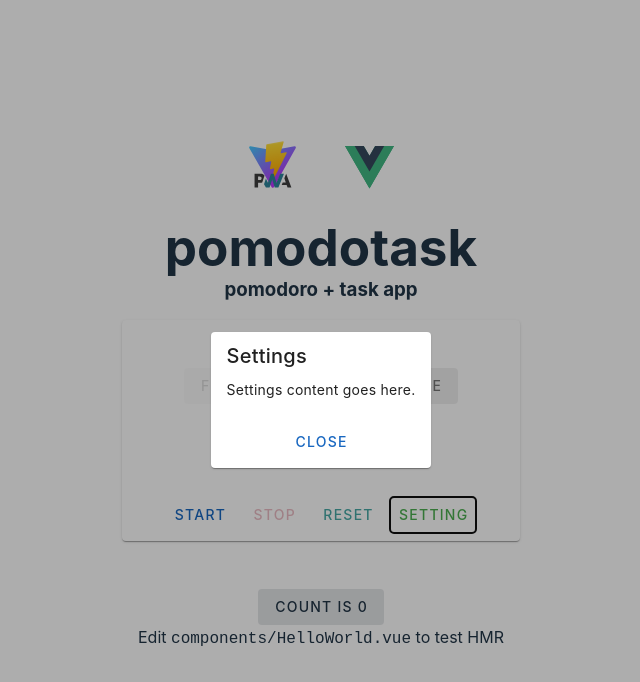
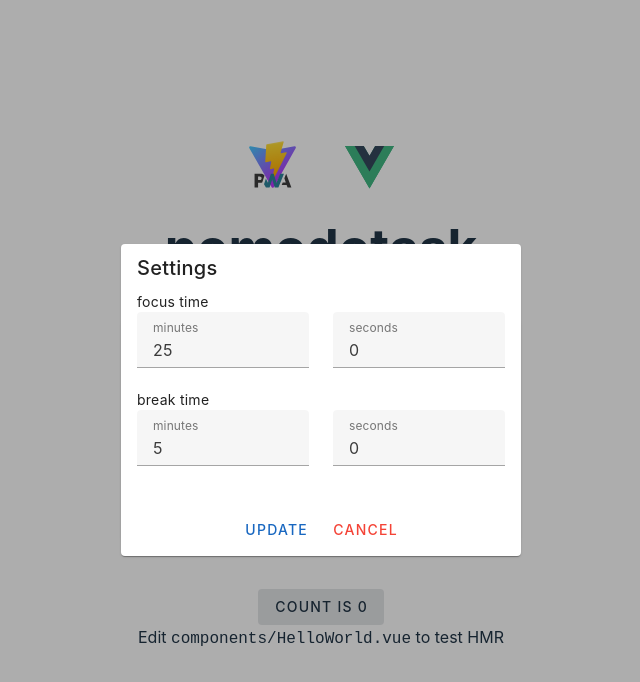
Before and after one commit to SidnaZayn/pomodotask-pwa, a Vue app: page / in a window 1280 px wide. Both pictures are taken after a click on the button "SETTING". Shown: the top 682 px of the page, without its empty margins (319-959 px from the left). Built offline with nearby package versions, Linux system fonts and the light colour scheme.

Commit message:
update: add pinia, setting card

```diff
--- a/package.json
+++ b/package.json
@@ -9,6 +9,7 @@
     "preview": "vite preview"
   },
   "dependencies": {
+    "pinia": "^3.0.2",
     "vue": "^3.5.13",
     "vuetify": "^3.8.1"
   },
--- a/src/components/Timer/Main.vue
+++ b/src/components/Timer/Main.vue
@@ -4,10 +4,10 @@
       <v-card-title>Timer</v-card-title>
       <v-card-subtitle>
         <div class="d-flex justify-center ga-3">
-          <v-btn variant="tonal" :disabled="focusTime" @click="toFocusTime"
+          <v-btn variant="tonal" :disabled="timerStore.focusTime" @click="toFocusTime"
             >Focus Time</v-btn
           >
-          <v-btn variant="tonal" :disabled="breakTime" @click="toBreakTime"
+          <v-btn variant="tonal" :disabled="timerStore.breakTime" @click="toBreakTime"
             >Break Time</v-btn
           >
         </div>
@@ -16,89 +16,75 @@
         <h1>{{ formattedTime }}</h1>
       </v-card-text>
       <v-card-actions class="d-flex justify-center">
-        <v-btn color="primary" @click="startTimer" :disabled="isRunning"
+        <v-btn color="primary" @click="startTimer" :disabled="timerStore.isRunning"
           >Start</v-btn
         >
-        <v-btn color="error" @click="stopTimer" :disabled="!isRunning"
+        <v-btn color="error" @click="stopTimer" :disabled="!timerStore.isRunning"
           >Stop</v-btn
         >
         <v-btn color="secondary" @click="resetTimer">Reset</v-btn>
-        <v-btn color="success" @click="overlay = !overlay">Setting</v-btn>
+        <SettingCardButton />
       </v-card-actions>
     </v-card>
-    <v-overlay :model-value="overlay" class="align-center justify-center">
-      <v-card max-width="400" class="mx-auto">
-        <v-card-title>Settings</v-card-title>
-        <v-card-text>
-          <p>Settings content goes here.</p>
-        </v-card-text>
-        <v-card-actions class="d-flex justify-center">
-          <v-btn color="primary" @click="overlay = false">Close</v-btn>
-        </v-card-actions>
-      </v-card>
-    </v-overlay>
   </v-container>
 </template>
 
 <script setup>
 import { ref, computed, onBeforeUnmount } from "vue";
-const timeFocusBase = 25 * 60;
-const timeBreakBase = 5 * 60;
-const time = ref(timeFocusBase); // 25 minutes in seconds
+import SettingCardButton from "./SettingCard.vue";
+import { useTimerStore } from "../../stores/TimerStore.js";
+
+const timerStore = useTimerStore();
 const timer = ref(null);
-const isRunning = ref(false);
-  const overlay = ref(false);
-const focusTime = ref(true);
-const breakTime = ref(false);
 
 const formattedTime = computed(() => {
-  const minutes = String(Math.floor(time.value / 60)).padStart(2, "0");
-  const seconds = String(time.value % 60).padStart(2, "0");
+  const minutes = String(Math.floor(timerStore.time / 60)).padStart(2, "0");
+  const seconds = String(timerStore.time % 60).padStart(2, "0");
   return `${minutes}:${seconds}`;
 });
 
 const startTimer = () => {
-  if (!isRunning.value) {
-    isRunning.value = true;
+  if (!timerStore.isRunning) {
+    timerStore.isRunning = true;
     timer.value = setInterval(() => {
-      if (time.value <= 0) {
+      if (timerStore.time <= 0) {
         clearInterval(timer.value);
-        isRunning.value = false;
-        if (focusTime.value) {
+        timerStore.isRunning = false;
+        if (timerStore.focusTime) {
           toBreakTime(); // Switch to break time
         } else {
           toFocusTime(); // Switch to focus time
         }
         alert("Time's up!");
       } else {
-        time.value--;
+        timerStore.time--;
       }
     }, 1000);
   }
 };
 
 const stopTimer = () => {
-  isRunning.value = false;
+  timerStore.isRunning = false;
   clearInterval(timer.value);
 };
 
 const resetTimer = () => {
   stopTimer();
-  time.value = timeFocusBase; // Reset to 25 minutes
+  timerStore.time = timerStore.timeFocusBase; // Reset to 25 minutes
 };
 
 const toBreakTime = () => {
-  focusTime.value = false;
-  breakTime.value = true;
+  timerStore.focusTime = false;
+  timerStore.breakTime = true;
   stopTimer();
-  time.value = timeBreakBase; // Set to 5 minutes for break time
+  timerStore.time = timerStore.timeBreakBase; // Set to 5 minutes for break time
 };
 
 const toFocusTime = () => {
-  focusTime.value = true;
-  breakTime.value = false;
+  timerStore.focusTime = true;
+  timerStore.breakTime = false;
   stopTimer();
-  time.value = timeFocusBase; // Set to 25 minutes for focus time
+  timerStore.time = timerStore.timeFocusBase; // Set to 25 minutes for focus time
 };
 
 onBeforeUnmount(() => {
--- a/src/components/Timer/SettingCard.vue
+++ b/src/components/Timer/SettingCard.vue
@@ -1,25 +1,100 @@
 <template>
-  <v-overlay :model-value="props.overlay" class="align-center justify-center">
+  <v-btn color="success" @click="overlay = !overlay">Setting</v-btn>
+
+  <v-overlay :model-value="overlay" class="align-center justify-center">
     <v-card max-width="400" class="mx-auto">
       <v-card-title>Settings</v-card-title>
       <v-card-text>
-        <p>Settings content goes here.</p>
+        <p>focus time</p>
+        <v-row>
+          <v-col cols="12" sm="6">
+            <v-text-field
+              v-model="focusTime.minute"
+              :type="'number'"
+              :rules="rules"
+              label="minutes"
+              name="input-focus-minute"
+            ></v-text-field>
+          </v-col>
+          <v-col cols="12" sm="6">
+            <v-text-field
+              v-model="focusTime.second"
+              :type="'number'"
+              :rules="rules"
+              label="seconds"
+              name="input-focus-second"
+            ></v-text-field>
+          </v-col>
+        </v-row>
+        <p>break time</p>
+        <v-row>
+          <v-col cols="12" sm="6">
+            <v-text-field
+              v-model="breakTime.minute"
+              :type="'number'"
+              :rules="rules"
+              label="minutes"
+              name="input-focus-minute"
+            ></v-text-field>
+          </v-col>
+          <v-col cols="12" sm="6">
+            <v-text-field
+              v-model="breakTime.second"
+              :type="'number'"
+              :rules="rules"
+              label="seconds"
+              name="input-focus-second"
+            ></v-text-field>
+          </v-col>
+        </v-row>
       </v-card-text>
       <v-card-actions class="d-flex justify-center">
-        <v-btn color="primary" @click="overlay = false">Close</v-btn>
+        <v-btn color="primary" @click="onSubmit" :disabled="!isUpdateValid"
+          >Update</v-btn
+        >
+        <v-btn color="red" @click="overlay = false">Cancel</v-btn>
       </v-card-actions>
     </v-card>
   </v-overlay>
 </template>
 
 <script setup>
-// overide overlay ref to become props
-const props = defineProps({
-  overlay: {
-    type: Boolean,
-    default: false,
-  },
+import { ref, computed } from "vue";
+import { useTimerStore } from "../../stores/TimerStore";
+
+const timerStore = useTimerStore();
+const overlay = ref(false);
+const focusTime = ref({
+  minute: 25,
+  second: 0,
 });
-const emit = defineEmits(["update:overlay"]);
+const breakTime = ref({
+  minute: 5,
+  second: 0,
+});
 
+const rules = [(v) => !!v || "Time cannot be null"];
+
+const isUpdateValid = computed(() => {
+  return (
+    focusTime.value.minute >= 0 &&
+    focusTime.value.minute !== "" &&
+    focusTime.value.second >= 0 &&
+    focusTime.value.second !== "" &&
+    breakTime.value.minute >= 0 &&
+    breakTime.value.minute !== "" &&
+    breakTime.value.second >= 0 &&
+    breakTime.value.second !== ""
+  );
+});
+
+const onSubmit = () => {
+  timerStore.updateTime(
+    focusTime.value.minute,
+    focusTime.value.second,
+    breakTime.value.minute,
+    breakTime.value.second
+  );
+  overlay.value = false;
+};
 </script>
--- a/src/main.js
+++ b/src/main.js
@@ -1,17 +1,20 @@
-import { createApp } from 'vue'
-import './style.css'
+import { createApp } from "vue";
+import { createPinia } from "pinia";
+import "./style.css";
 
 // Vuetify
-import 'vuetify/styles'
-import { createVuetify } from 'vuetify'
-import * as components from 'vuetify/components'
-import * as directives from 'vuetify/directives'
+import "vuetify/styles";
+import { createVuetify } from "vuetify";
+import * as components from "vuetify/components";
+import * as directives from "vuetify/directives";
 
-import App from './App.vue'
+import App from "./App.vue";
+
+const pinia = createPinia();
 
 const vuetify = createVuetify({
-    components,
-    directives,
-  })
+  components,
+  directives,
+});
 
-createApp(App).use(vuetify).mount('#app')
+createApp(App).use(vuetify).use(pinia).mount("#app");
--- /dev/null
+++ b/src/stores/TimerStore.js
@@ -0,0 +1,54 @@
+import { defineStore } from "pinia";
+import { ref } from "vue";
+
+export const useTimerStore = defineStore("timer", () => {
+  const timeFocusBase = ref(25 * 60);
+  const timeBreakBase = ref(5 * 60);
+  const time = ref(timeFocusBase.value); // Current time in seconds
+  const isRunning = ref(false); // Timer running state
+  let timerInterval = null;
+
+  const focusTime = ref(true);
+  const breakTime = ref(false);
+
+  const startTimer = () => {
+    if (!isRunning.value) {
+      isRunning.value = true;
+      timerInterval = setInterval(() => {
+        time.value++;
+      }, 1000);
+    }
+  };
+
+  const stopTimer = () => {
+    if (isRunning.value) {
+      isRunning.value = false;
+      clearInterval(timerInterval);
+    }
+  };
+
+  const resetTimer = () => {
+    stopTimer();
+    time.value = 0;
+  };
+
+  const updateTime = (focusMin, focusSec, breakMin, breakSec) => {
+    timeFocusBase.value = focusMin * 60 + focusSec;
+    timeBreakBase.value = breakMin * 60 + breakSec;
+    if (focusTime.value) time.value = timeFocusBase.value;
+    if (breakTime.value) time.value = timeBreakBase.value;
+  };
+
+  return {
+    time,
+    isRunning,
+    timeBreakBase,
+    timeFocusBase,
+    focusTime,
+    breakTime,
+    startTimer,
+    stopTimer,
+    resetTimer,
+    updateTime,
+  };
+});
```
Also changed, not shown: 1 other file (tests, documents, lock files or other folders).
